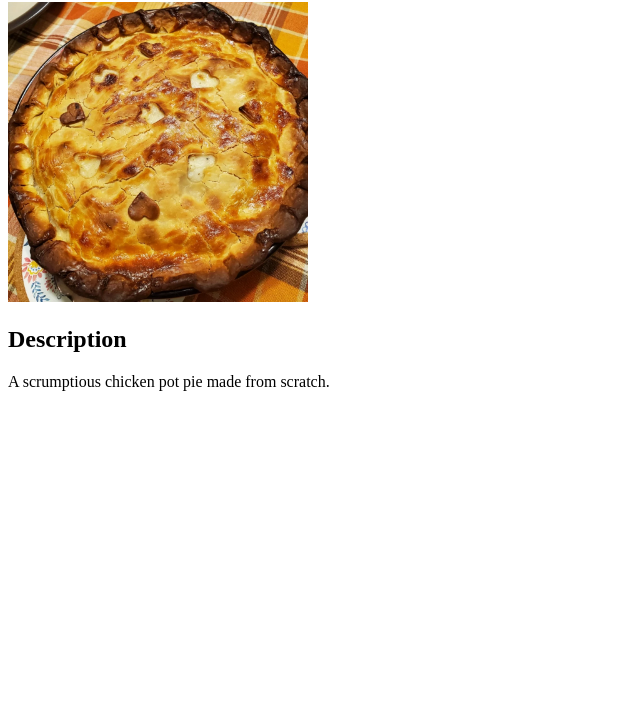
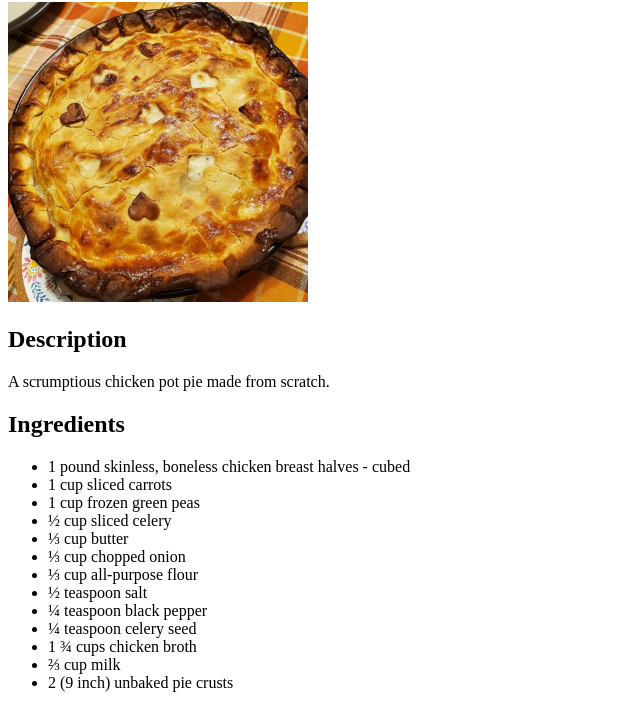
Before and after one commit to fishyfillety/odin-recipes, a plain HTML site: page recipes/chickenpotpie.html in a window 1280 px wide. Shown: the part 78-800 px from the top of the page, without its empty margins (0-640 px from the left). Drawn offline with Linux system fonts and the light colour scheme.

Commit message:
Add ingredients for chickenpotpie

```diff
--- a/recipes/chickenpotpie.html
+++ b/recipes/chickenpotpie.html
@@ -11,5 +11,22 @@
         <h2>Description</h2>
         <p>A scrumptious chicken pot pie made from scratch.</p>
 
+        <h2>Ingredients</h2>
+        <ul>
+            <li>1 pound skinless, boneless chicken breast halves - cubed</li>
+            <li>1 cup sliced carrots</li>
+            <li>1 cup frozen green peas</li>
+            <li>½ cup sliced celery</li>
+            <li>⅓ cup butter</li>
+            <li>⅓ cup chopped onion</li>
+            <li>⅓ cup all-purpose flour</li>
+            <li>½ teaspoon salt</li>
+            <li>¼ teaspoon black pepper</li>
+            <li>¼ teaspoon celery seed</li>
+            <li>1 ¾ cups chicken broth</li>
+            <li>⅔ cup milk</li>
+            <li>2 (9 inch) unbaked pie crusts</li>
+        </ul>
+
     </body>
 </html>
```
